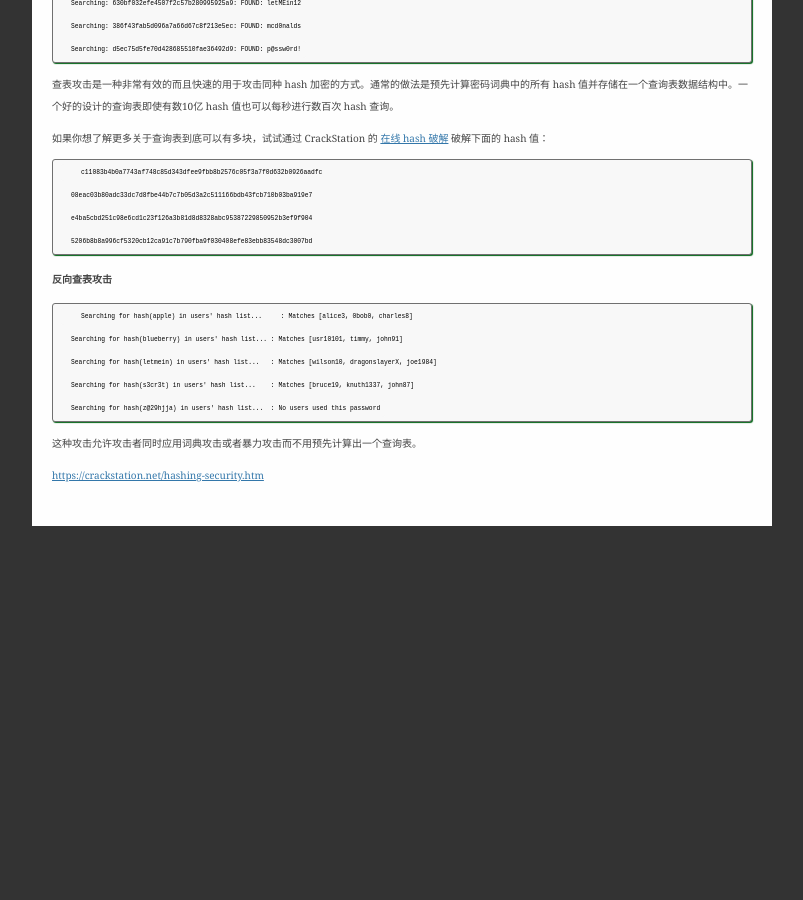
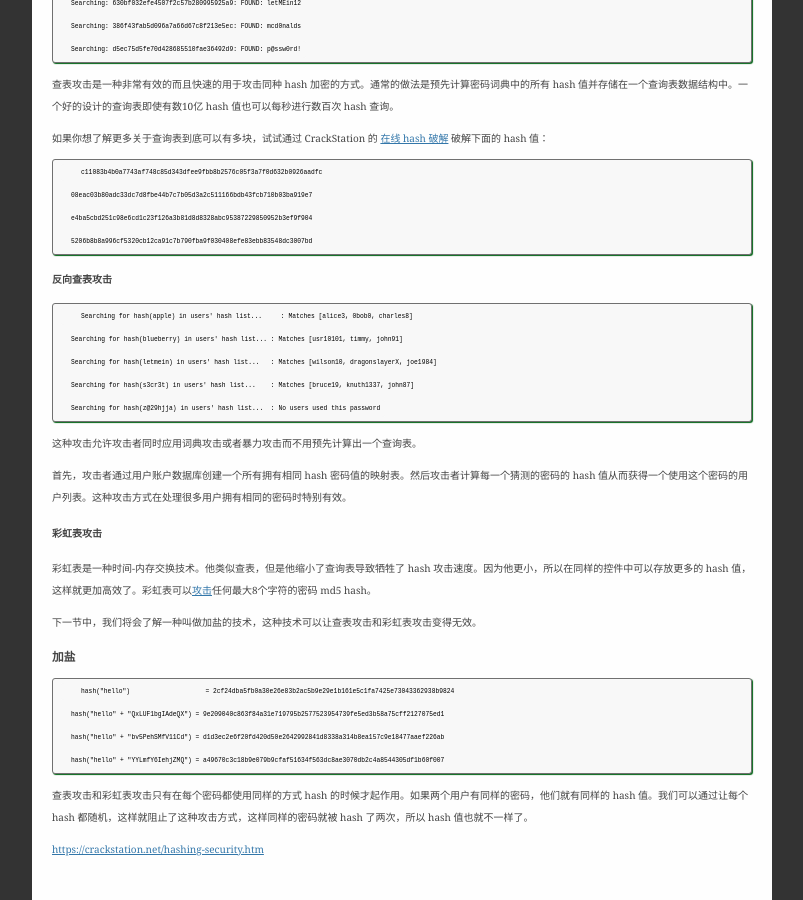
Before and after one commit to osrpt/osrpt.github.com, a Jekyll site: the page built from _posts/2014-05-14-hashing-security.md, in a window 1280 px wide and 900 px high, scrolled down 2005 px. Shown: the whole window, without its empty margins (238-1041 px from the left). Built offline with Jekyll 4.4.1, drawn with Linux system fonts in a browser that asks for light colours; Markdown is read by kramdown in place of the engine named in the settings; before the commit the page ends 2531 px from its top, so only the background shows below that.

Commit message:
继续翻译关于密码加盐的文章

```diff
--- a/_posts/2014-05-14-hashing-security.md
+++ b/_posts/2014-05-14-hashing-security.md
@@ -108,4 +108,23 @@ Hash 算法是一种功能。他们把任何数量的数据转换为一个指定
 
 这种攻击允许攻击者同时应用词典攻击或者暴力攻击而不用预先计算出一个查询表。
 
+首先，攻击者通过用户账户数据库创建一个所有拥有相同 hash 密码值的映射表。然后攻击者计算每一个猜测的密码的 hash 值从而获得一个使用这个密码的用户列表。这种攻击方式在处理很多用户拥有相同的密码时特别有效。
+
+####彩虹表攻击
+
+彩虹表是一种时间-内存交换技术。他类似查表，但是他缩小了查询表导致牺牲了 hash 攻击速度。因为他更小，所以在同样的控件中可以存放更多的 hash 值，这样就更加高效了。彩虹表可以[攻击](http://www.freerainbowtables.com/en/tables2/)任何最大8个字符的密码 md5 hash。
+
+下一节中，我们将会了解一种叫做加盐的技术，这种技术可以让查表攻击和彩虹表攻击变得无效。
+
+###加盐
+
+        hash("hello")                    = 2cf24dba5fb0a30e26e83b2ac5b9e29e1b161e5c1fa7425e73043362938b9824
+        hash("hello" + "QxLUF1bgIAdeQX") = 9e209040c863f84a31e719795b2577523954739fe5ed3b58a75cff2127075ed1
+        hash("hello" + "bv5PehSMfV11Cd") = d1d3ec2e6f20fd420d50e2642992841d8338a314b8ea157c9e18477aaef226ab
+        hash("hello" + "YYLmfY6IehjZMQ") = a49670c3c18b9e079b9cfaf51634f563dc8ae3070db2c4a8544305df1b60f007
+
+查表攻击和彩虹表攻击只有在每个密码都使用同样的方式 hash 的时候才起作用。如果两个用户有同样的密码，他们就有同样的 hash 值。我们可以通过让每个 hash 都随机，这样就阻止了这种攻击方式，这样同样的密码就被 hash 了两次，所以 hash 值也就不一样了。
+
+
+
 <https://crackstation.net/hashing-security.htm>
```
Also changed, not shown: _posts/2014-5-16-performing-asynchronous-work-or-tasks-in-asp-net-applications.md (added, +6 -0 lines).
